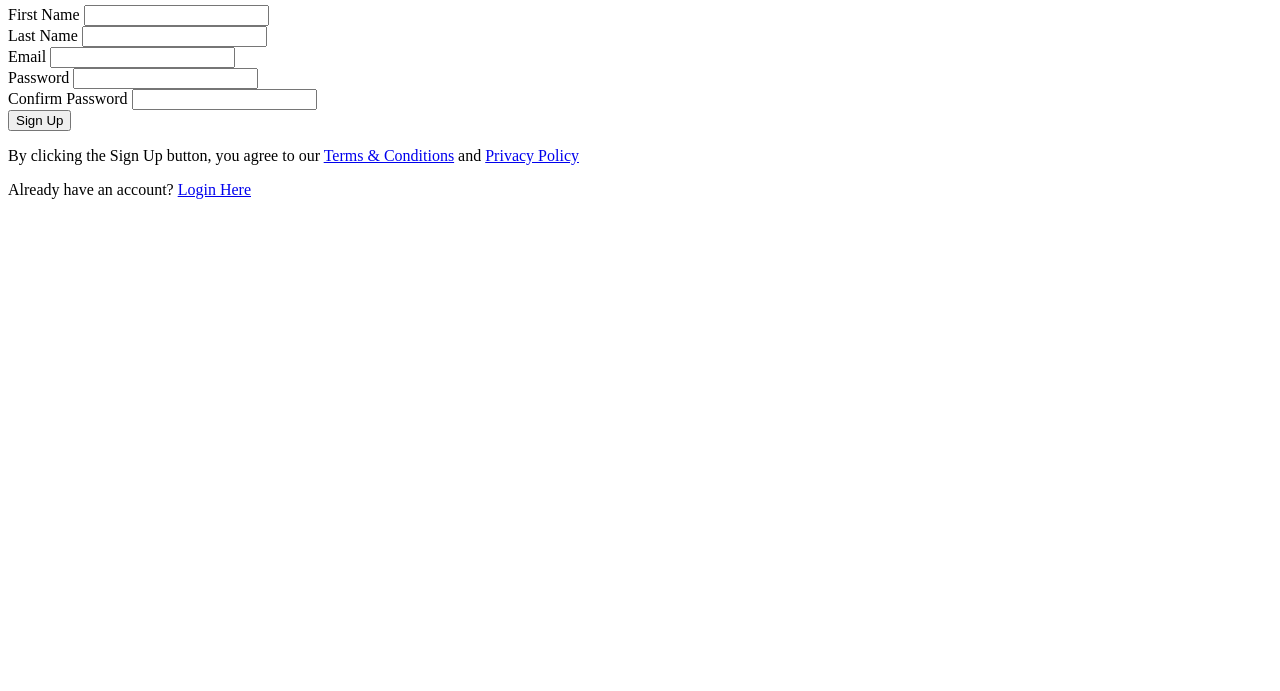
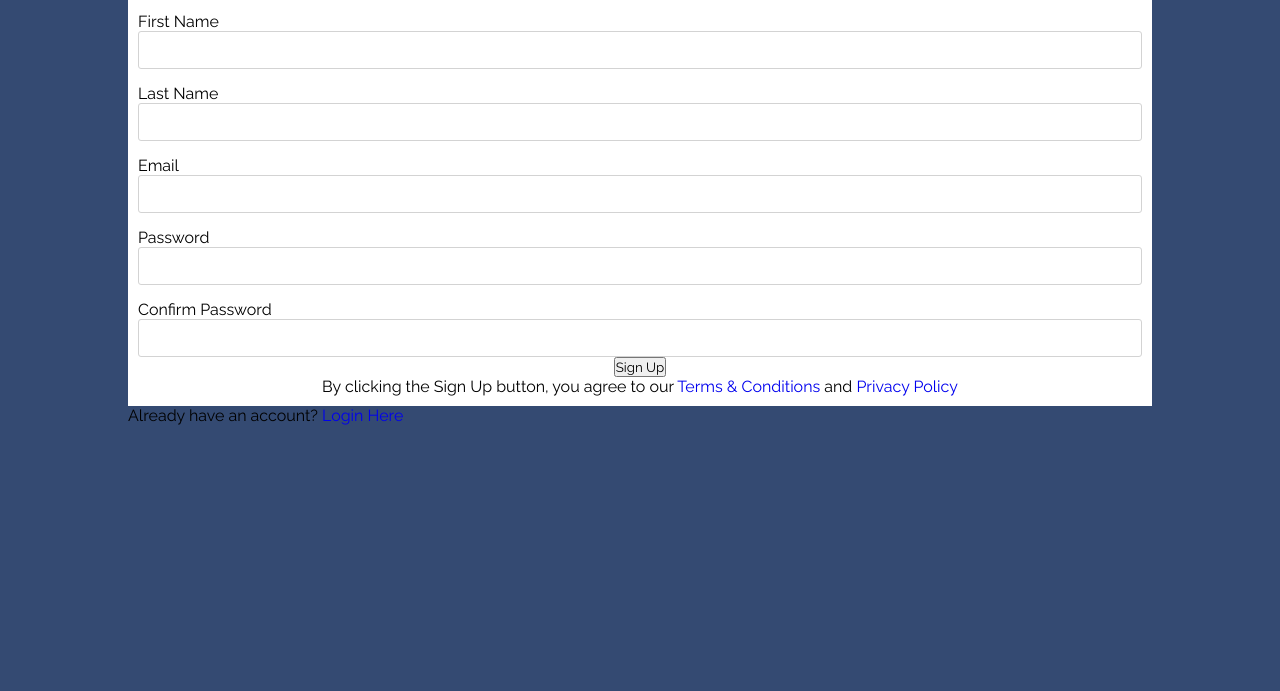
Before and after one commit to MarkoTON/css-scss-source-code.github.io, a plain HTML site: page 3. CSS Basics/form_styling_start.html in a window 1280 px wide. Shown: the part 109-800 px from the top of the page. Drawn offline with Linux system fonts and the light colour scheme.

Commit message:
checking out css

```diff
--- a/3. CSS Basics/form_styling_start.html
+++ b/3. CSS Basics/form_styling_start.html
@@ -15,18 +15,24 @@
         -May want to add "border-box for "box-sizing so padding does not affect width
         -Reset margin and padding
        */
+        box-sizing: border-box;
+        padding: 0;
+        margin: 0;
+        font-family: "Raleway";
       }
 
       body {
         /*
           -Background color is #344a72
         */
+        background-color: #344a72;
       }
 
       a {
         /*
         Underlined links are ugly :)
        */
+       text-decoration: none;
       }
 
       #container {
@@ -35,12 +41,17 @@
         -I would also set a "max-width" for responsiveness
         -May want to add some padding
         */
+        width: 80%;
+        margin: 30px auto;
       }
 
       .form-wrap {
         /*
           This is the white area around the form and heading, etc
         */
+        background-color: #fff;
+        text-align: center;
+        padding: 20px 10px 10px 10px;
       }
 
       .form-wrap h1,
@@ -54,18 +65,26 @@
         /*
           Each label, input is wrapped in .form-group
         */
+        /* display: ; */
+        text-align: left;
+        margin-top: 15px;
       }
 
       .form-wrap .form-group label {
         /*
           Label should be turned into a block element
         */
+        display: block;
       }
 
       .form-wrap .form-group input {
         /*
           Inputs should reach accross the .form-wrap 100% and have some padding
         */
+        width: 100%;
+        border-radius: 3px;
+        padding: 10px;
+        border: lightgray solid 1px;
       }
 
       .form-wrap button {
```
Also changed, not shown: 3. CSS Basics/csssandbox_finished/05_backgrounds_borders.html (+1 -0 lines), 3. CSS Basics/csssandbox_finished/09_menus.html (+4 -1 lines), 3. CSS Basics/csssandbox_finished/10_inline_block.html (+2 -0 lines).
